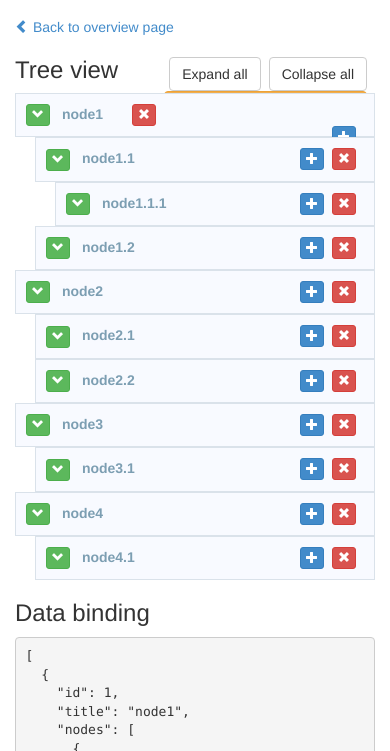
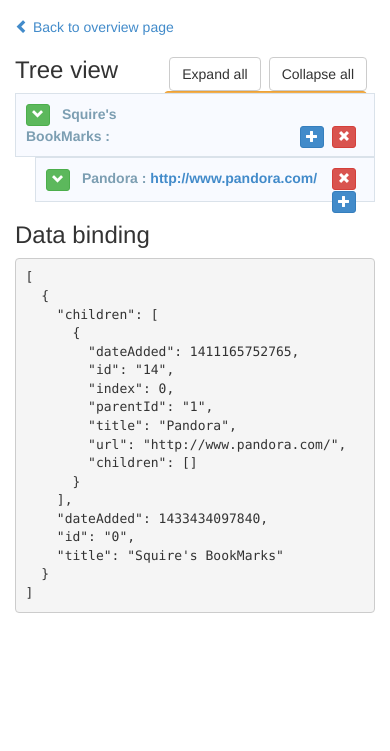
Before and after one commit to LeisureChou/angular-ui-tree, a plain HTML site: page index.html in a window 390 px wide. Shown: the part 93-844 px from the top of the page. Drawn offline with Linux system fonts and the light colour scheme; files whose address does not match are found by name.

Commit message:
Tree update

```diff
--- a/css/demo.css
+++ b/css/demo.css
@@ -28,4 +28,5 @@
 .group-title {
     background-color: #687074 !important;
     color: #FFF !important;
+    font-family: times;
 }
--- a/dist/angular-ui-tree.js
+++ b/dist/angular-ui-tree.js
@@ -102,6 +102,9 @@
               parent: node.$parentNodesScope,
 
               moveTo: function(parent, siblings, index) { // Move the node to a new position
+                console.log("parent", parent);
+                console.log("siblings", siblings);
+                console.log("index", index);
                 this.parent = parent;
                 this.siblings = siblings.slice(0);
                 var i = this.siblings.indexOf(this.source); // If source node is in the target nodes
--- a/index.html
+++ b/index.html
@@ -2,7 +2,7 @@
 <html>
 <head>
   <meta charset="utf-8">
-  <title>AngularJS UI Tree demo</title>
+  <title>BookLet</title>
 
   <!-- Stylesheets -->
   <link rel="stylesheet" type="text/css" href="bower_components/bootstrap/dist/css/bootstrap.min.css">
@@ -27,13 +27,13 @@
         <!-- Nested node template -->
         <script type="text/ng-template" id="nodes_renderer.html">
           <div ui-tree-handle class="tree-node tree-node-content">
-            <a class="btn btn-success btn-xs" data-nodrag ng-click="toggle(this)"><span class="glyphicon" ng-class="{'glyphicon-chevron-right': collapsed, 'glyphicon-chevron-down': !collapsed}"></span></a>
-            {{node.title}}
+            <a class="btn btn-success btn-xs" data-nodrag ng-click="toggle(this)" style="font-weight: 200;"><span class="glyphicon" ng-class="{'glyphicon-chevron-right': collapsed, 'glyphicon-chevron-down': !collapsed}"></span></a></span>
+            {{node.title}} : <a>{{node.url}}</a>
             <a class="pull-right btn btn-danger btn-xs" data-nodrag ng-click="remove(this)"><span class="glyphicon glyphicon-remove"></span></a>
             <a class="pull-right btn btn-primary btn-xs" data-nodrag ng-click="newSubItem(this)" style="margin-right: 8px;"><span class="glyphicon glyphicon-plus"></span></a>
           </div>
-          <ol ui-tree-nodes="" ng-model="node.nodes" ng-class="{hidden: collapsed}">
-            <li ng-repeat="node in node.nodes" ui-tree-node ng-include="'nodes_renderer.html'">
+          <ol ui-tree-nodes="" ng-model="node.children" ng-class="{hidden: collapsed}">
+            <li ng-repeat="node in node.children" ui-tree-node ng-include="'nodes_renderer.html'">
             </li>
           </ol>
         </script>
--- a/js/tree.js
+++ b/js/tree.js
@@ -18,11 +18,17 @@
     };
 
     $scope.newSubItem = function(scope) {
+      console.log('scope', scope);
+      console.log('this', this);
+      console.log('mv', scope.$modelValue);
+
       var nodeData = scope.$modelValue;
-      nodeData.nodes.push({
-        id: nodeData.id * 10 + nodeData.nodes.length,
-        title: nodeData.title + '.' + (nodeData.nodes.length + 1),
-        nodes: []
+      nodeData.children.push({
+        id: scope.$modelValue.id + "." + parseInt(scope.$modelValue.children.length),
+        title: "Enter Title",
+        parentId: scope.$modelValue.id,
+        description: "Enter Description",
+        children: []
       });
     };
 
@@ -40,63 +46,27 @@
       scope.expandAll();
     };
 
-    $scope.data = [{
-      "id": 1,
-      "title": "node1",
-      "nodes": [
-        {
-          "id": 11,
-          "title": "node1.1",
-          "nodes": [
-            {
-              "id": 111,
-              "title": "node1.1.1",
-              "nodes": []
-            }
-          ]
-        },
-        {
-          "id": 12,
-          "title": "node1.2",
-          "nodes": []
-        }
-      ],
-    }, {
-      "id": 2,
-      "title": "node2",
-      "nodes": [
-        {
-          "id": 21,
-          "title": "node2.1",
-          "nodes": []
-        },
-        {
-          "id": 22,
-          "title": "node2.2",
-          "nodes": []
-        }
-      ],
-    }, {
-      "id": 3,
-      "title": "node3",
-      "nodes": [
-        {
-          "id": 31,
-          "title": "node3.1",
-          "nodes": []
-        }
-      ],
-    }, {
-      "id": 4,
-      "title": "node4",
-      "nodes": [
-        {
-          "id": 41,
-          "title": "node4.1",
-          "nodes": []
-        }
-      ],
+    // function parentId(arr) {
+
+    // }
+
+    $scope.data = [
+    {
+          "children":[
+             {
+                "dateAdded":1411165752765,
+                "id":"14",
+                "index":0,
+                "parentId":"1",
+                "title":"Pandora",
+                "url":"http://www.pandora.com/",
+                "children": []
+             }],
+      "dateAdded":1433434097840,
+      "id":"0",
+      "title":"Squire's BookMarks"
     }];
+
   });
 
 })();
```
